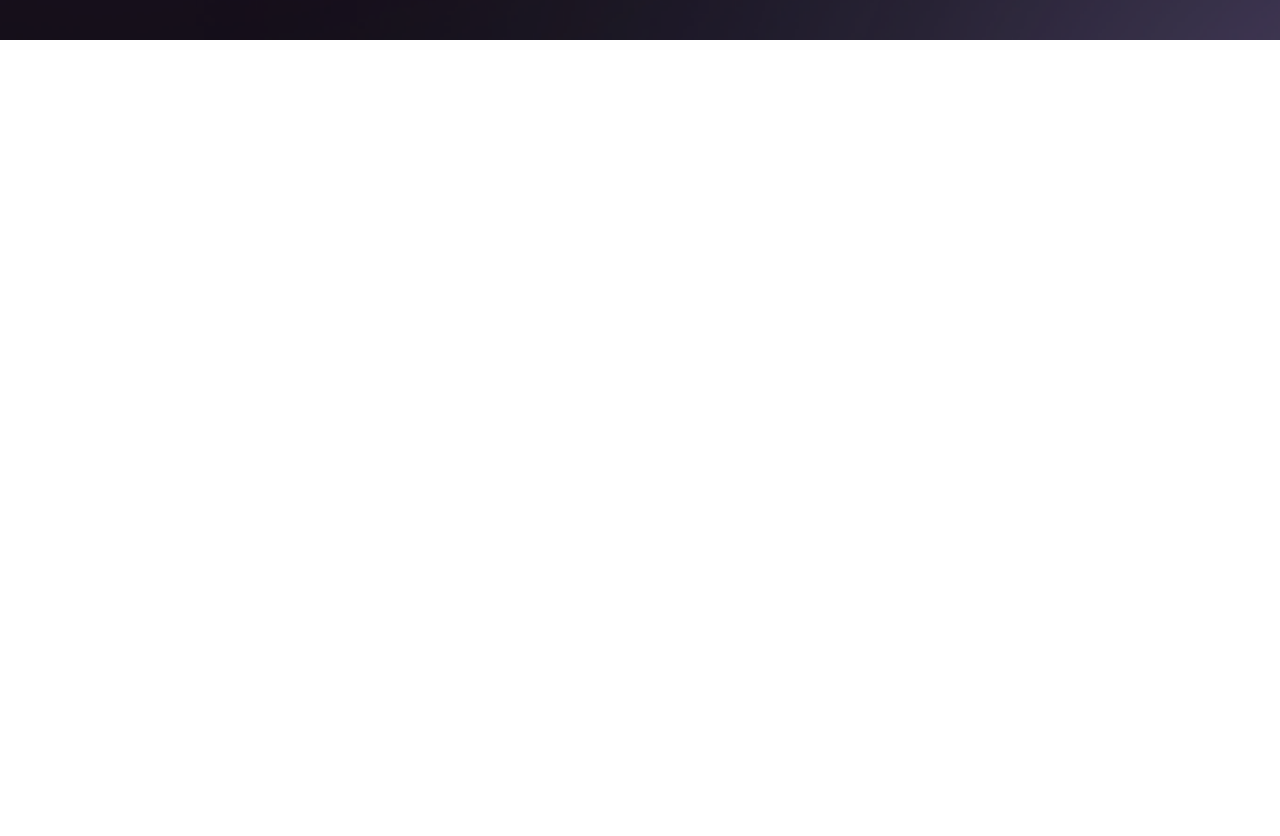
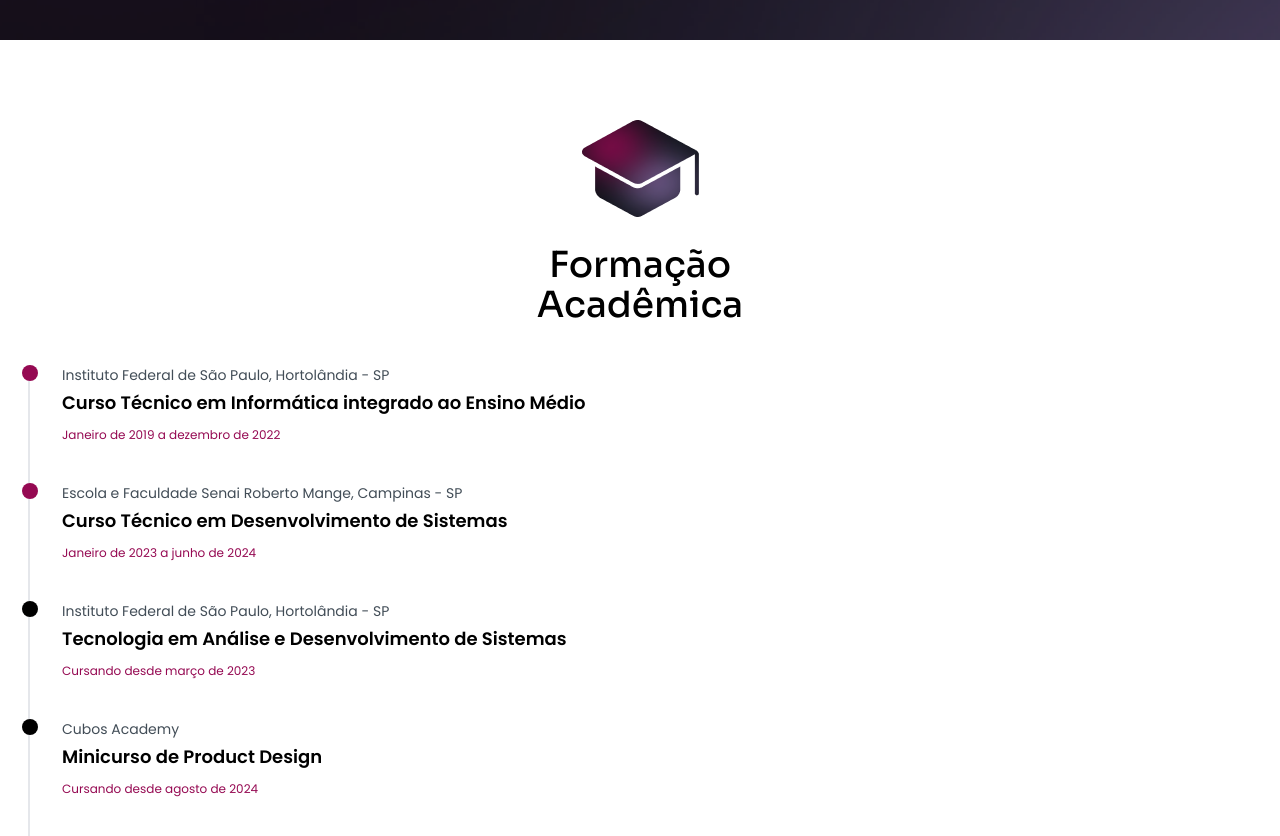
Before and after one commit to rochamanuela/academic-portfolio, a React (Vite) app: page / in a window 1280 px wide. Shown: the part 2160-2996 px from the top of the page. Before the commit the page ends 2200 px from the top, so only its background shows below. Built offline with nearby package versions, Linux system fonts and the light colour scheme.

Commit message:
feat: add education section

```diff
--- a/package.json
+++ b/package.json
@@ -16,7 +16,8 @@
     "@mui/material": "^6.0.1",
     "react": "^18.3.1",
     "react-dom": "^18.3.1",
-    "react-icons": "^5.3.0"
+    "react-icons": "^5.3.0",
+    "react-timeline-animation": "^1.2.3"
   },
   "devDependencies": {
     "@eslint/js": "^9.9.0",
--- a/src/App.css
+++ b/src/App.css
@@ -1,3 +1,39 @@
 #root {
   max-width: none;
 }
+
+/* teste */
+
+@keyframes appear {
+  from {
+    opacity: 0;
+    scale: 0.7;
+  }
+
+  to {
+    opacity: 1;
+    scale: 1;
+  }
+}
+
+.element {
+  animation: appear linear;
+  animation-timeline: view();
+  animation-range: entry 0% cover 40%;
+}
+
+@keyframes appear2 {
+  from {
+    opacity: 0;
+  }
+
+  to {
+    opacity: 1;
+  }
+}
+
+.element2 {
+  animation: appear2 linear;
+  animation-timeline: view();
+  animation-range: entry 0% cover 36%;
+}
--- a/src/App.jsx
+++ b/src/App.jsx
@@ -2,8 +2,8 @@ import {
   Header,
   // Navbar,
   About,
-  Hobby
-  // Education,
+  Hobby,
+  Education,
   // Skills,
   // Experience,
   // Footer
@@ -12,12 +12,12 @@ import './App.css'
 
 function App() {
   return (
-    <div>
+    <div className='view'>
       {/* <Navbar /> */}
       <Header />
       <About />
       <Hobby />
-      {/* <Education /> */}
+      <Education />
       {/* <Skills /> */}
       {/* <Experience /> */}
       {/* <Footer /> */}
--- a/src/components/About/index.jsx
+++ b/src/components/About/index.jsx
@@ -4,9 +4,9 @@ import Mockup from '../../assets/images/mockup-for-about.png'
 export default function About() {
   return (
     <div className='bg-white'>
-      <h1 className='font-sora font-medium text-4xl px-6 mt-14 mb-6'>Sobre Mim</h1>
+      <h1 className='font-sora font-medium text-4xl px-6 mt-14 mb-6 element'>Sobre Mim</h1>
 
-      <div className='font-poppins text-justify px-6 mb-10 text-sm leading-6'>
+      <div className='font-poppins text-justify px-6 mb-10 text-sm leading-6 element'>
         <p>Meu nome é Manuela, mas pode me chamar de Manu. Tenho 20 anos e estou cursando o
           4° semestre do curso de Análise e Desenvolvimento de Sistemas no Instituto Federal
           de Educação, Ciência e Tecnologia de São Paulo, no campus Hortolândia.</p>
@@ -19,7 +19,7 @@ export default function About() {
           tornar dev e UX/UI.</p>
       </div>
 
-      <img src={Mockup} className='w-80 mx-auto mb-14' />
+      <img src={Mockup} className='w-80 mx-auto mb-14 element' />
     </div>
   )
 }
--- /dev/null
+++ b/src/components/Education/index.jsx
@@ -0,0 +1,13 @@
+import React from 'react'
+import Timeline from '../Timeline'
+import School from '../../assets/images/school.png'
+
+export default function Education() {
+  return (
+    <div className='mb-32 mt-20'>
+        <img src={School} className='element mx-auto' />
+        <h1 className='font-sora font-medium text-4xl mt-7 mb-10 text-center element'>Formação <br/>Acadêmica</h1>
+        <Timeline/>
+    </div>
+  )
+}
--- a/src/components/Hobby/index.jsx
+++ b/src/components/Hobby/index.jsx
@@ -12,9 +12,11 @@ export default function Hobby() {
             <img src={Blur3} className='absolute left-0 top-0 w-full h-full z-0 object-cover opacity-60' />
             <img src={Blur4} className='absolute right-0 top-0 w-full h-full z-0 object-cover opacity-60' />
 
-            <h1 className='relative font-sora font-medium text-4xl text-white z-10 text-center mt-14 mb-10 md:mt-36 md:ml-14'>
-                Hobbies que <br />aprecio
-            </h1>
+            <div className='element'>
+                <h1 className='relative font-sora font-medium text-4xl text-white z-10 text-center mt-14 mb-10'>
+                    Hobbies que <br />aprecio
+                </h1>
+            </div>
 
             <div
                 className='relative z-10 text-white flex flex-wrap gap-x-8 gap-y-9 px-14 justify-center'
@@ -59,7 +61,7 @@ export default function Hobby() {
                 </div>
             </div>
 
-            <div className='relative w-80 m-auto mt-16'>
+            <div className='relative w-80 m-auto mt-16 xl:scale-150'>
                 <img src={Mac} className='w-full h-auto object-cover' />
                 <div className='scale-50 z-20'>
                     <iframe
@@ -72,8 +74,6 @@ export default function Hobby() {
                     ></iframe>
                 </div>
             </div>
-
-
         </div>
     );
 }
--- /dev/null
+++ b/src/components/Timeline/index.jsx
@@ -0,0 +1,51 @@
+import React from 'react';
+
+const timelineData = [
+    {
+        id: 1,
+        institution: 'Instituto Federal de São Paulo, Hortolândia - SP',
+        course: 'Curso Técnico em Informática integrado ao Ensino Médio',
+        date: 'Janeiro de 2019 a dezembro de 2022',
+        color: 'bg-[#950952]',
+    },
+    {
+        id: 2,
+        institution: 'Escola e Faculdade Senai Roberto Mange, Campinas - SP',
+        course: 'Curso Técnico em Desenvolvimento de Sistemas',
+        date: 'Janeiro de 2023 a junho de 2024',
+        color: 'bg-[#950952]',
+    },
+    {
+        id: 3,
+        institution: 'Instituto Federal de São Paulo, Hortolândia - SP',
+        course: 'Tecnologia em Análise e Desenvolvimento de Sistemas',
+        date: 'Cursando desde março de 2023',
+        color: 'bg-black',
+    },
+    {
+        id: 4,
+        institution: 'Cubos Academy',
+        course: 'Minicurso de Product Design',
+        date: 'Cursando desde agosto de 2024',
+        color: 'bg-black',
+    },
+]
+
+export default function Timeline() {
+    return (
+        <div className='flex flex-col ml-7 mt-10 font-poppins'>
+            <div className='relative w-full border-l-2 bg-white h-100 pr-6'>
+                {timelineData.map((item, index) => (
+                    <div key={item.id} className='flex items-start mb-10 relative element2'>
+                        <div className={`${item.color} w-4 h-4 rounded-full absolute -left-2`}></div>
+                        <div className='ml-8'>
+                            <h3 className='text-sm font-regular text-[#424D57] mb-1'>{item.institution}</h3>
+                            <p className='text-lg font-semibold'>{item.course}</p>
+                            <p className='text-xs text-[#950952] mt-2.5'>{item.date}</p>
+                        </div>
+                    </div>
+                ))}
+            </div>
+        </div>
+    )
+}
--- a/src/components/index.jsx
+++ b/src/components/index.jsx
@@ -1,9 +1,11 @@
 import About from "./About";
 import Header from "./Header";
 import Hobby from "./Hobby";
+import Education from "./Education";
 
 export {
     About,
     Header,
-    Hobby
+    Hobby,
+    Education
 }
--- a/tailwind.config.js
+++ b/tailwind.config.js
@@ -19,8 +19,20 @@ export default {
       },
       scale: {
         '50': '0.5'
+      },
+      keyframes: {
+        slideIn: {
+          '0%': { opacity: 0, transform: 'translateX(-20px)' },
+          '100%': { opacity: 1, transform: 'translateX(0)' },
+        },
+      },
+      animation: {
+        slideIn: 'slideIn 0.5s ease-out',
+      },
+      height: {
+        '100': '500px'
       }
     },
   },
-plugins: [],
+  plugins: [],
 }
```
Also changed, not shown: src/assets/images/school.png (added).
